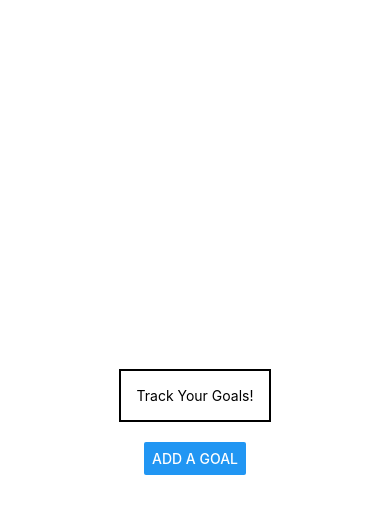
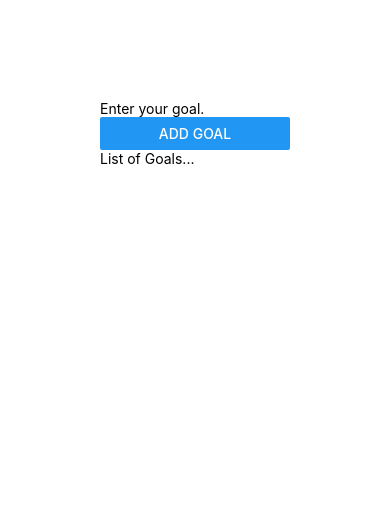
Before and after one commit to allenmurfee/track-your-goals-app-react-native, a React Native app: screen / in a window 390 px wide. Shown: the top 514 px of the page. Built offline with nearby package versions, Linux system fonts and the light colour scheme.

Commit message:
Set views for basic layout

```diff
--- a/App.js
+++ b/App.js
@@ -1,22 +1,28 @@
 // import { StatusBar } from 'expo-status-bar';
-import { StyleSheet, Text, View, Button } from "react-native";
+import { StyleSheet, Text, View, Button, TextInput } from "react-native";
 
 export default function App() {
   return (
-    <View style={styles.container}>
-      <Text style={styles.textStyle}>Track Your Goals!</Text>
+    <View style={styles.appContainer}>
+      {/* Input area for Goal */}
+      <View>
+        <TextInput placeholder="Enter your goal." />
+        <Button title="Add Goal" />
+      </View>
+      {/* List view for all goals */}
+      <View>
+        <Text>List of Goals...</Text>
+      </View>
       {/* <StatusBar style="auto" /> */}
-      <Button title="Add a Goal" />
     </View>
   );
 }
 
 const styles = StyleSheet.create({
-  container: {
+  appContainer: {
+    padding: 100,
     flex: 1,
     backgroundColor: "#fff",
-    alignItems: "center",
-    justifyContent: "center",
   },
   textStyle: {
     marginBottom: 20,
```
